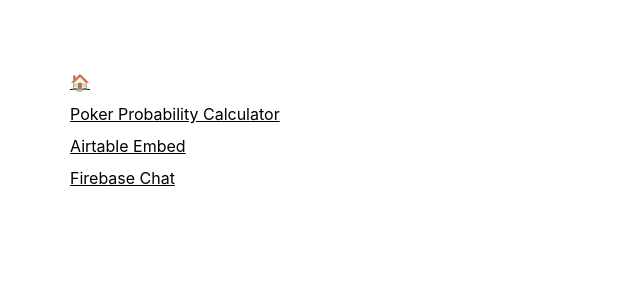
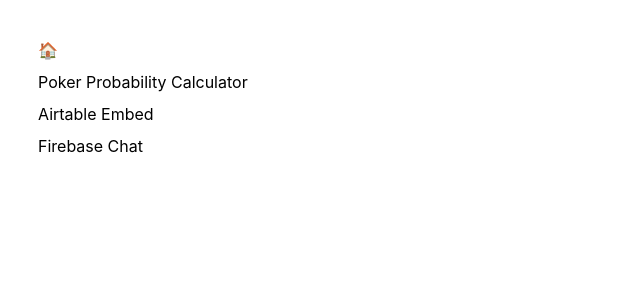
Before and after one commit to facepalm360/random, a React (Create React App) app: page / in a window 1280 px wide. Shown: the top 300 px of the page, without its empty margins (0-640 px from the left). Built offline with nearby package versions, Linux system fonts and the light colour scheme.

Commit message:
Minor cosmetic changes

```diff
--- a/src/App.tsx
+++ b/src/App.tsx
@@ -11,7 +11,7 @@
           <Sidebar></Sidebar>
         </div>
 
-        <div className="flex-1">
+        <div className="flex-1 ml-4">
           <Outlet />
         </div>
       </div>
--- a/src/common/Sidebar.tsx
+++ b/src/common/Sidebar.tsx
@@ -4,12 +4,12 @@
 
 function Sidebar() {
   function handleActive({ isActive }: { isActive: boolean }) {
-    return isActive ? "text-red-600  " : "";
+    return isActive ? "underline text-red-600  " : "";
   }
 
   return (
     <div>
-      <ul className="list underline m-10 space-y-2">
+      <ul className="list m-2 space-y-2">
         <li>
           <NavLink to="/">🏠</NavLink>
         </li>
```
